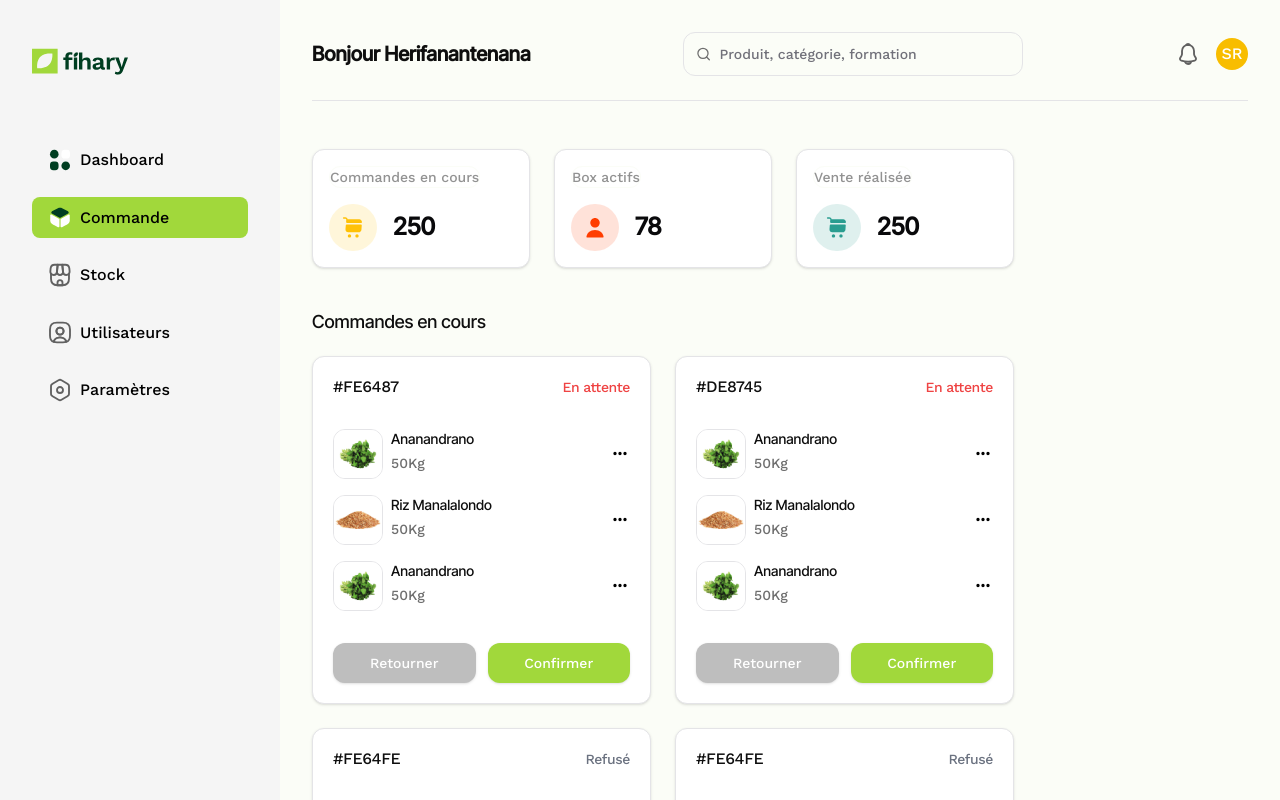
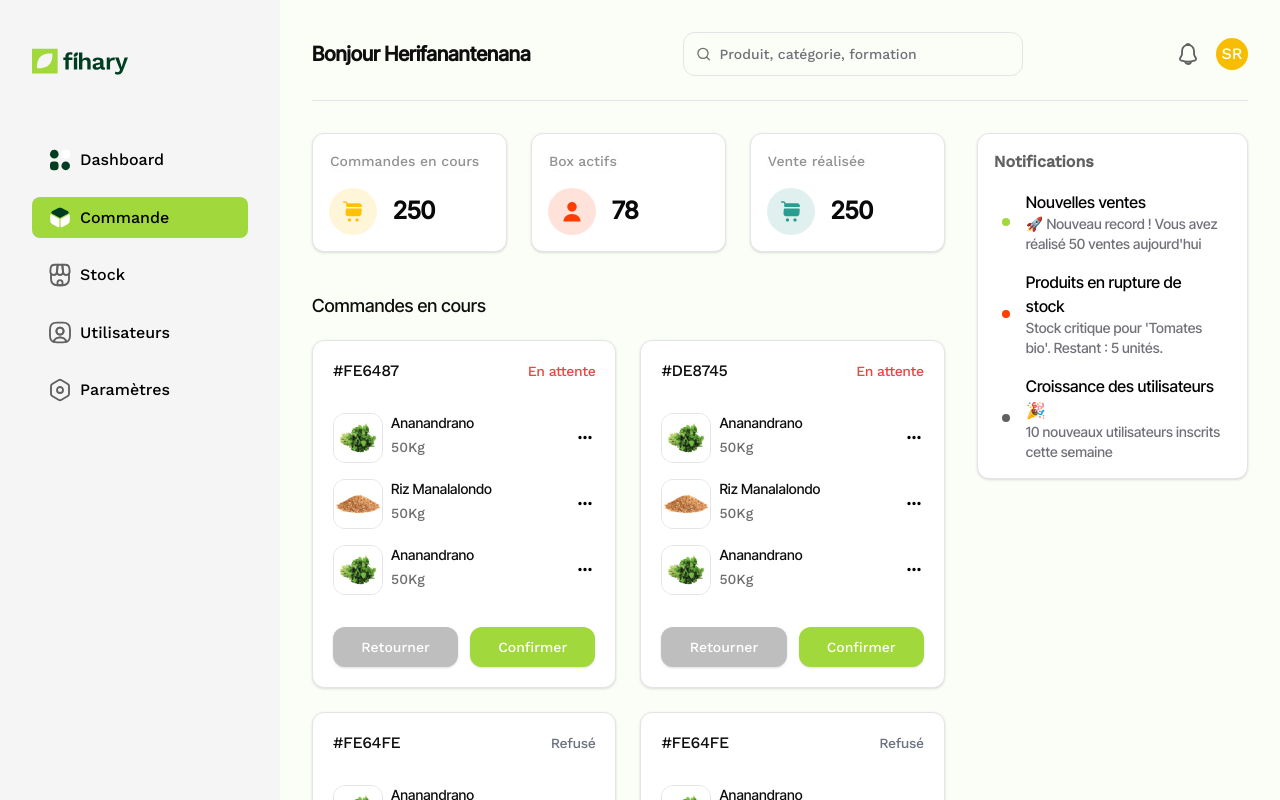
Before and after one commit to DMikaia/fihary-front, a Next.js app: page /admin/order in a window 1280 px wide. Shown: the top 800 px of the page. Built offline with nearby package versions, Linux system fonts and the light colour scheme.

Commit message:
fix: fix AdminNotifications and order-admin

```diff
--- a/src/app/admin/order/page.tsx
+++ b/src/app/admin/order/page.tsx
@@ -1,12 +1,13 @@
 "use client"
 
-import DashboardLeft from "@/components/section/admin/dashboard/DashboardLeft";
 import OrderLeft from "@/components/section/admin/order/OrderLeft";
+import OrderRight from "@/components/section/admin/order/OrderRight";
 
 export default function Admin() {
     return (
-        <section className="admin__order px-6 md:px-8 w-full mt-4">
+        <section className="admin__order px-6 md:px-8 w-full flex flex-col lg:flex-row gap-8">
             <OrderLeft />
+            <OrderRight />
         </section>
     );
 }
--- a/src/components/section/admin/components/Notification.tsx
+++ b/src/components/section/admin/components/Notification.tsx
@@ -6,7 +6,7 @@ export default function AdminNotification() {
     <div className="p-4 rounded-xl bg-white shadow border h-full">
       <p className="text-[#616161] font-semibold">Notifications</p>
 
-      <ul className="flex flex-col pl-4 gap-4 mt-4 inter-tight">
+      <ul className="flex flex-col gap-4 mt-4 inter-tight">
         {ADMIN_NOTIFICATIONS.map((item, id) => (
           <li key={id} className={`flex items-center px-2 gap-4`}>
             <div
@@ -16,7 +16,7 @@ export default function AdminNotification() {
 
             <div className="flex-1">
               <h1>{item.title}</h1>
-              <p className="text-muted-foreground">{item.description}</p>
+              <p className="text-muted-foreground text-sm">{item.description}</p>
             </div>
           </li>
         ))}
--- a/src/components/section/admin/order/OrderLeft.tsx
+++ b/src/components/section/admin/order/OrderLeft.tsx
@@ -1,13 +1,13 @@
 "use client"
 
-import InprogressOrder from "@/app/admin/order/InprogressOrder";
+import InprogressOrder from "@/components/section/admin/order/components/InprogressOrder";
 import StatCard from "@/components/shared/cards/StatCard";
 import { GERNERAL_STAT } from "@/constants/__mock__/adminMock";
 import { FC } from "react";
 
 const OrderLeft: FC = (): JSX.Element => {
     return (
-        <div className="admin__order__left w-full xl:w-[75%] flex flex-col gap-10">
+        <div className="admin__order__left w-full xl:w-[70%] flex flex-col gap-10">
             <div className="general__stat w-full grid sm2:grid-cols-2 lg:grid-cols-3 gap-6">
                 <StatCard
                     icon="/icons/shopping-cart.svg"
--- /dev/null
+++ b/src/components/section/admin/order/OrderRight.tsx
@@ -0,0 +1,14 @@
+"use client"
+
+import { FC } from "react";
+import AdminNotification from "../components/Notification";
+
+const OrderRight: FC = (): JSX.Element => {
+    return (
+        <div className="admin__roder__right w-[30%] h-fit flex flex-col gap-10">
+            <AdminNotification />
+        </div>
+    );
+};
+
+export default OrderRight;
```
Also changed, not shown: src/components/section/admin/order/components/InprogressOrder.tsx (renamed from src/app/admin/order/InprogressOrder.tsx).
